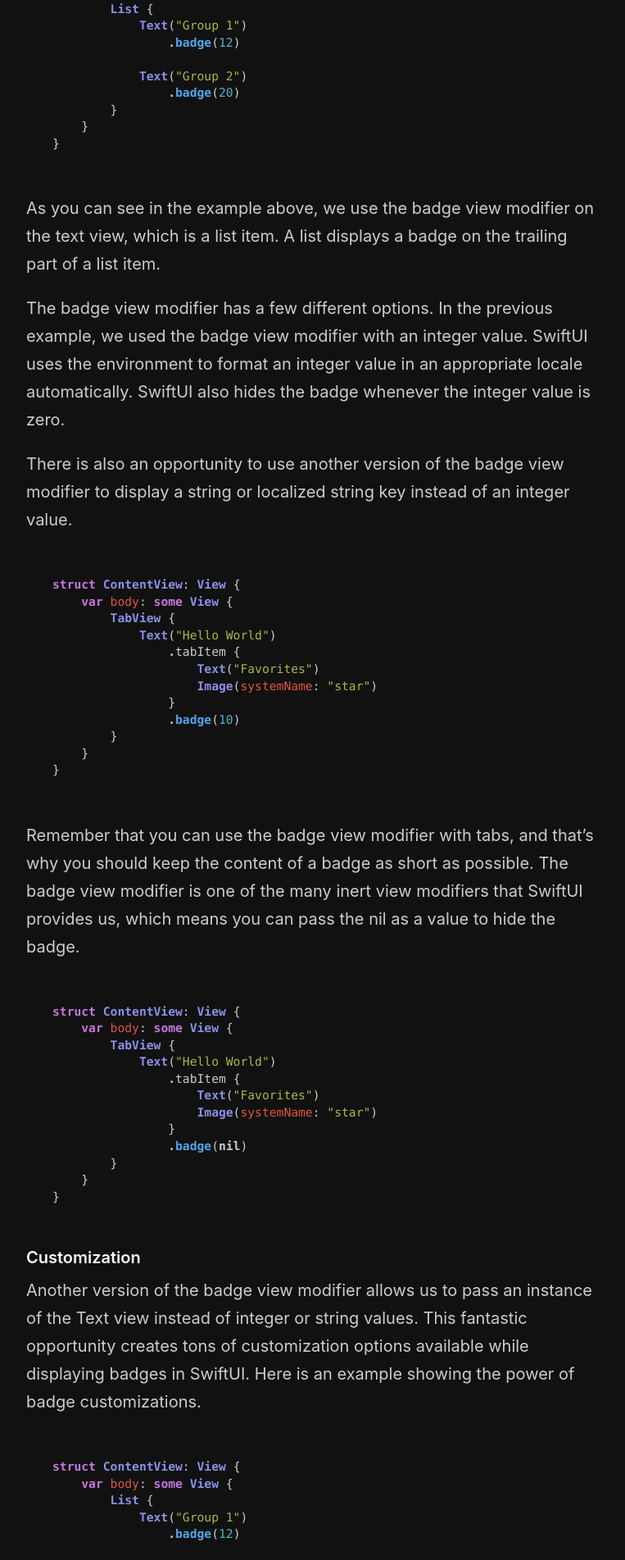
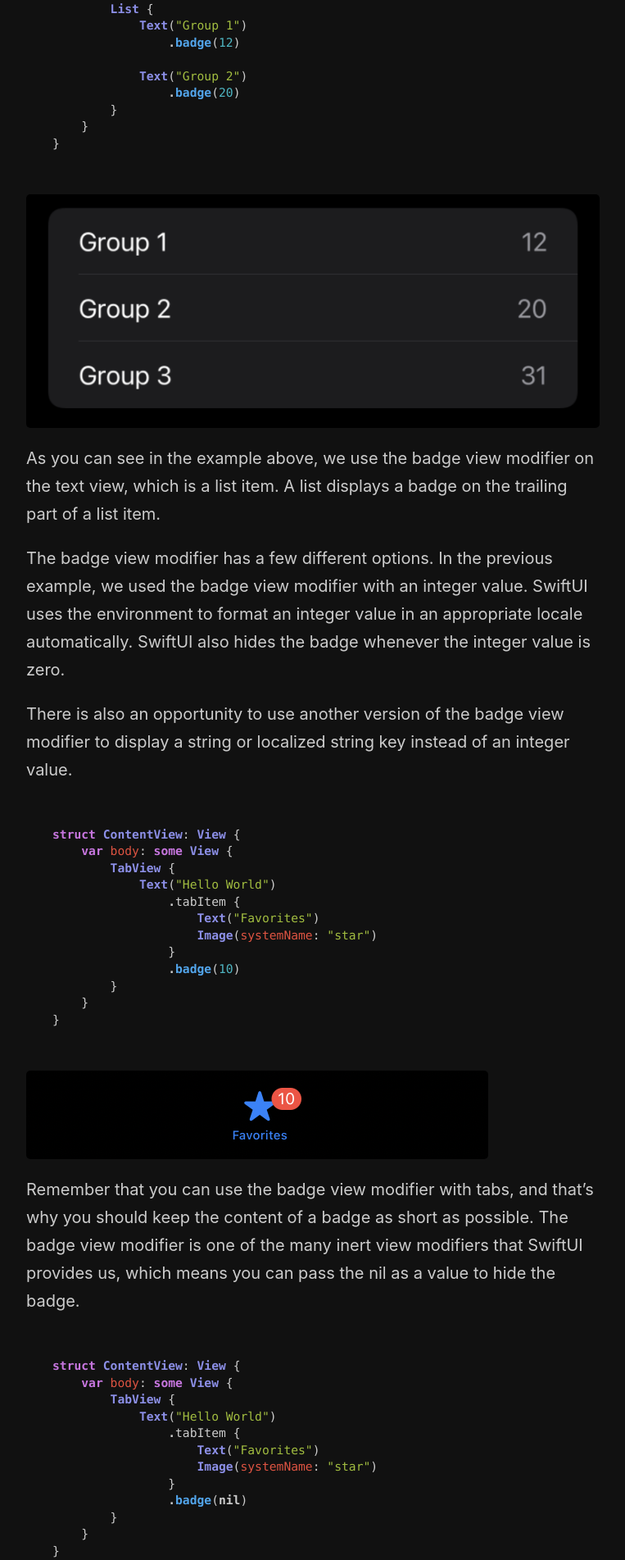
Before and after one commit to mecid/mecid.github.io, a Jekyll site: the page built from _posts/2021-11-10-displaying-badges-in-swiftui.md, in a window 1280 px wide. Shown: the part 729-2632 px from the top of the page at 82% size, without its empty margins (258-1021 px from the left). Built offline with Jekyll 4.4.1, drawn with Linux system fonts in a browser that asks for light colours.

Commit message:
images added to the badge post

````diff
--- a/_posts/2021-11-10-displaying-badges-in-swiftui.md
+++ b/_posts/2021-11-10-displaying-badges-in-swiftui.md
@@ -22,6 +22,8 @@ struct ContentView: View {
 }
 ```
 
+![badges](/public/badge1.png)
+
 As you can see in the example above, we use the badge view modifier on the text view, which is a list item. A list displays a badge on the trailing part of a list item.
 
 The badge view modifier has a few different options. In the previous example, we used the badge view modifier with an integer value. SwiftUI uses the environment to format an integer value in an appropriate locale automatically. SwiftUI also hides the badge whenever the integer value is zero.
@@ -42,6 +44,8 @@ struct ContentView: View {
     }
 }
 ```
+
+![badges](/public/badge2.png)
 
 Remember that you can use the badge view modifier with tabs, and that's why you should keep the content of a badge as short as possible. The badge view modifier is one of the many inert view modifiers that SwiftUI provides us, which means you can pass the nil as a value to hide the badge.
 
````
Also changed, not shown: other parts of _posts/2021-11-10-displaying-badges-in-swiftui.md (+2 -0 lines).
